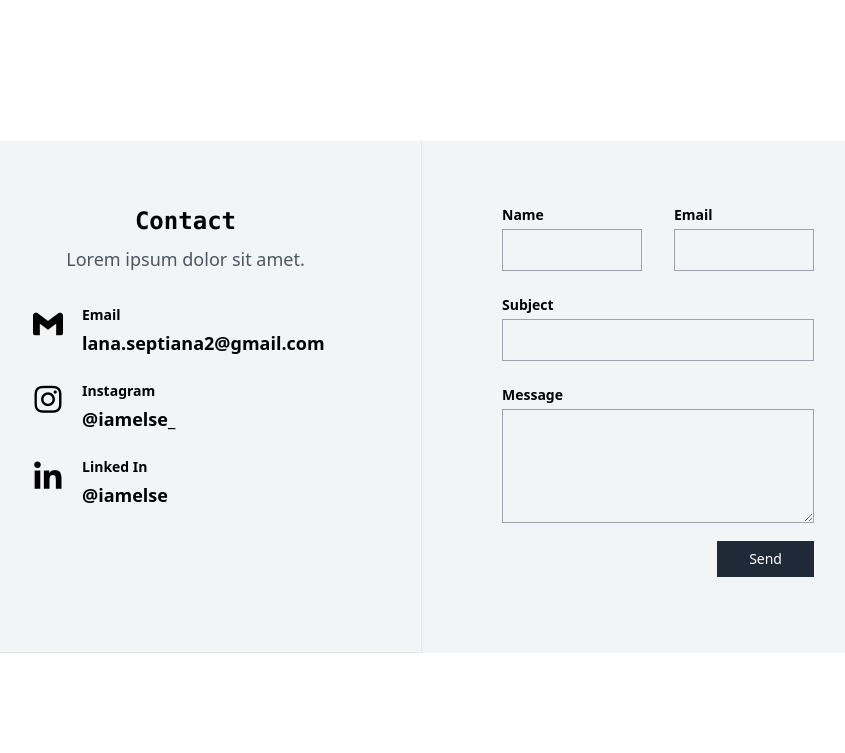
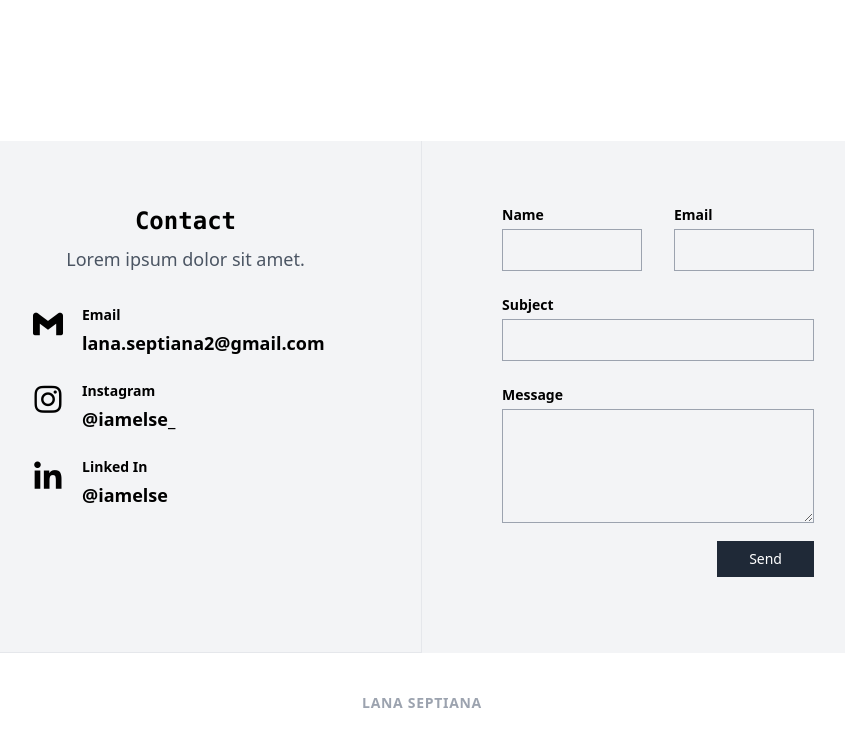
Before and after one commit to iamelse/portofolio-template-flowbite, a website: page public/index.html in a window 1280 px wide. Shown: the part 2978-3731 px from the top of the page, without its empty margins (218-1063 px from the left). Before the commit the page ends 3631 px from the top, so only its background shows below. Drawn offline with nearby package versions, Linux system fonts and the light colour scheme.

Commit message:
new: footer

```diff
--- a/public/index.html
+++ b/public/index.html
@@ -219,6 +219,10 @@
         </div>
     </section>
 
+    <footer class="text-sm tracking-wider text-gray-400 font-semibold text-center py-10">
+        LANA SEPTIANA
+    </footer>
+
     <script src="https://unpkg.com/flowbite@1.3.4/dist/flowbite.js"></script>
 </body>
 </html>
```
Also changed, not shown: public/css/app.css.
